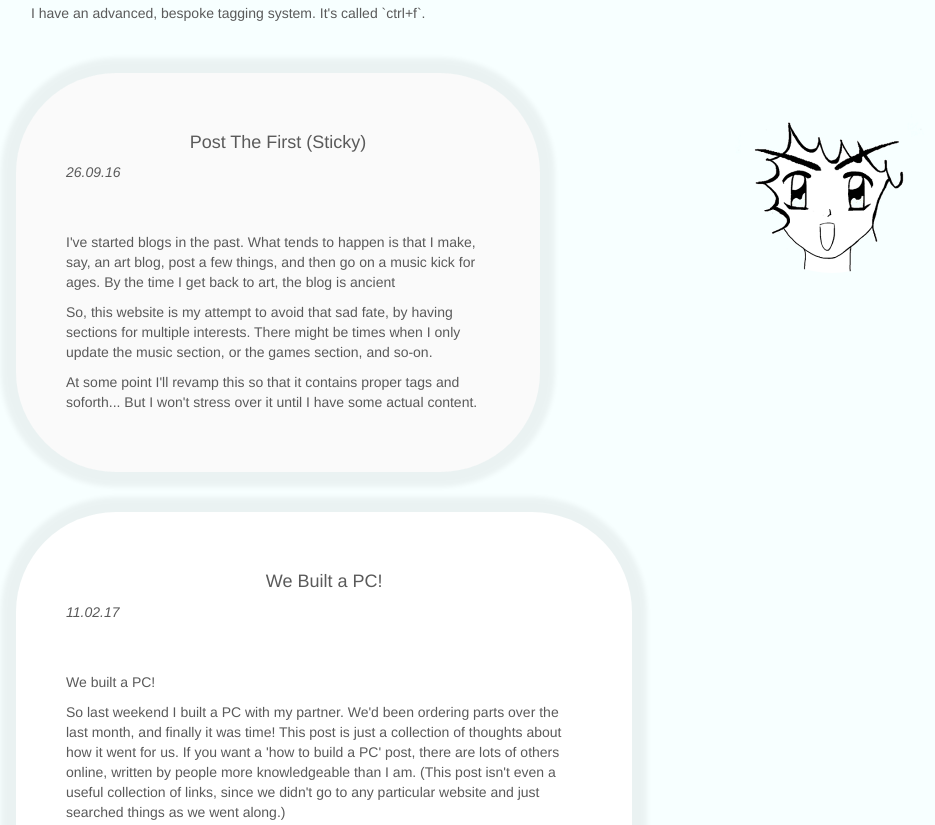
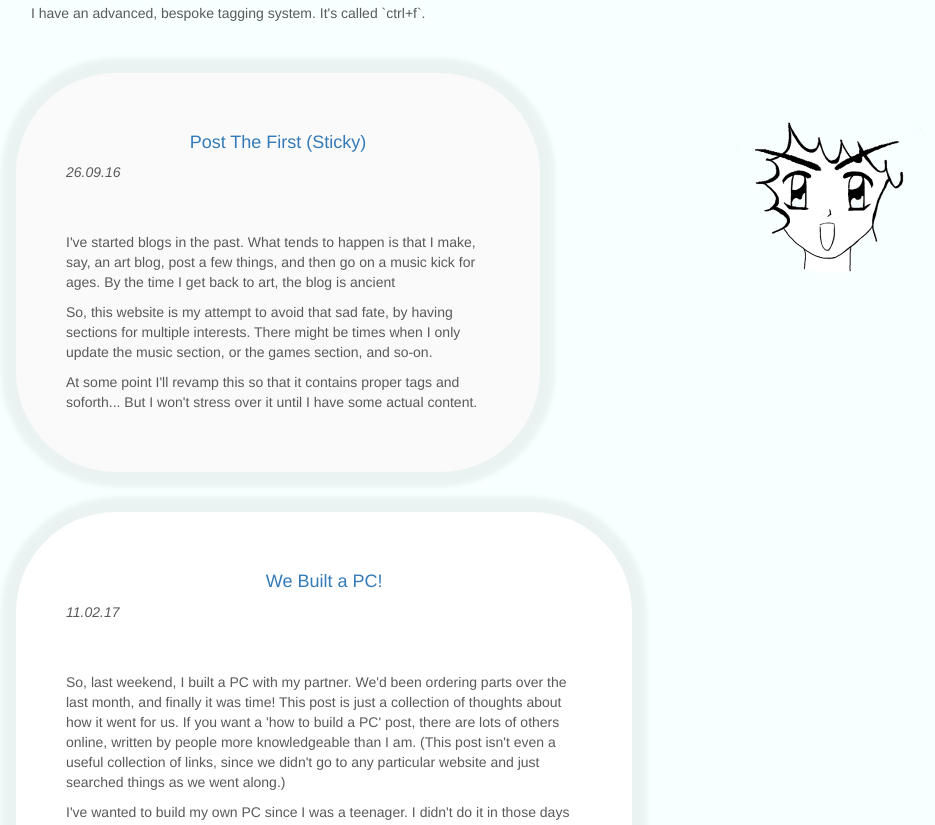
Before and after one commit to Zarathecat/Zarathecat.github.io, a plain HTML site: page blog.html in a window 1280 px wide. Shown: the part 468-1293 px from the top of the page, without its empty margins (85-1020 px from the left). Drawn offline with Linux system fonts and the light colour scheme.

Commit message:
Add IDs to sections without and fix misc typos
This commit adds some IDs to blogposts missing them, so that relative
links to sections of the page will work. This includes an ID and link in
the sticky template post, so that I will remember to include them in
future posts.

It also fixes a misc typo, changing 'afterimge' to 'afterimage', and
makes the first sentence of the 'we built a PC' post slightly less
abrupt.

```diff
--- a/blog.html
+++ b/blog.html
@@ -95,7 +95,7 @@
                 <div class="col-lg-6"> <!-- repeat cols per column in case want pics on right -->
                 <div class="panel-page non-mobile-round grey"> <!--these should be zebra-striped-->
                     <div class="padded-non-mobile padded-mobile">
-                        <h4 class="text-center"> Post The First (Sticky)</h4>
+                        <h4 class="text-center" id="post-the-first"> <a href="#post-the-first">Post The First (Sticky)</a></h4>
                         <p><i>26.09.16</i></p>
                         <br>
                         <br>
@@ -128,13 +128,13 @@
                 <div class="col-lg-7"> <!-- repeat cols per column in case want pics on right -->
                 <div class="panel-page non-mobile-round white"> <!--these should be zebra-striped, so next one would be panel-page grey -->
                     <div class="padded-non-mobile padded-mobile">
-                        <h4 class="text-center"> We Built a PC!</h4>
+                        <h4 class="text-center" id="we-built-a-pc">
+                            <a href="#we-built-a-pc">We Built a PC!</h4></a>
                         <p><i>11.02.17</i></p>
                         <br>
                         <br>
-                        <p>We built a PC!</p>
-
-                <p>So last weekend I built a PC with my partner. We'd been ordering
+
+                <p>So, last weekend, I built a PC with my partner. We'd been ordering
                 parts over the last month, and finally it was time! This post
                 is just a collection of thoughts about how it went for us.
                 If you want a 'how to build a PC' post,
@@ -632,7 +632,9 @@
                 <div class="col-lg-6"> <!-- repeat cols per column in case want pics on right -->
                 <div class="panel-page non-mobile-round grey"> <!--these should be zebra-striped, so next one would be panel-page white -->
                     <div class="padded-non-mobile padded-mobile">
-                        <h4 class="text-center"> How I'm sort of, but not quite, able to imagine visual things</h4>
+                        <h4 class="text-center" id="my-visual-imagery">
+                            <a href="#my-visual-imagery">How I'm sort of, but not quite, able to imagine visual things</a>
+                        </h4>
                         <p><i>28.01.16</i></p>
                         <br>
                         <br>
@@ -792,7 +794,7 @@
 
                         <blockquote>Me: I can picture the number '3', but it's more like I picture a
                             point of light tracing out the shape of the 3, that leaves
-                            a brief afterimge, and I feel it in my hand</blockquote>
+                            a brief afterimage, and I feel it in my hand</blockquote>
 
                         <blockquote>Him: I think mine is showing off now because I'm picturing a 3D
                              '3' rotating</blockquote>
```
